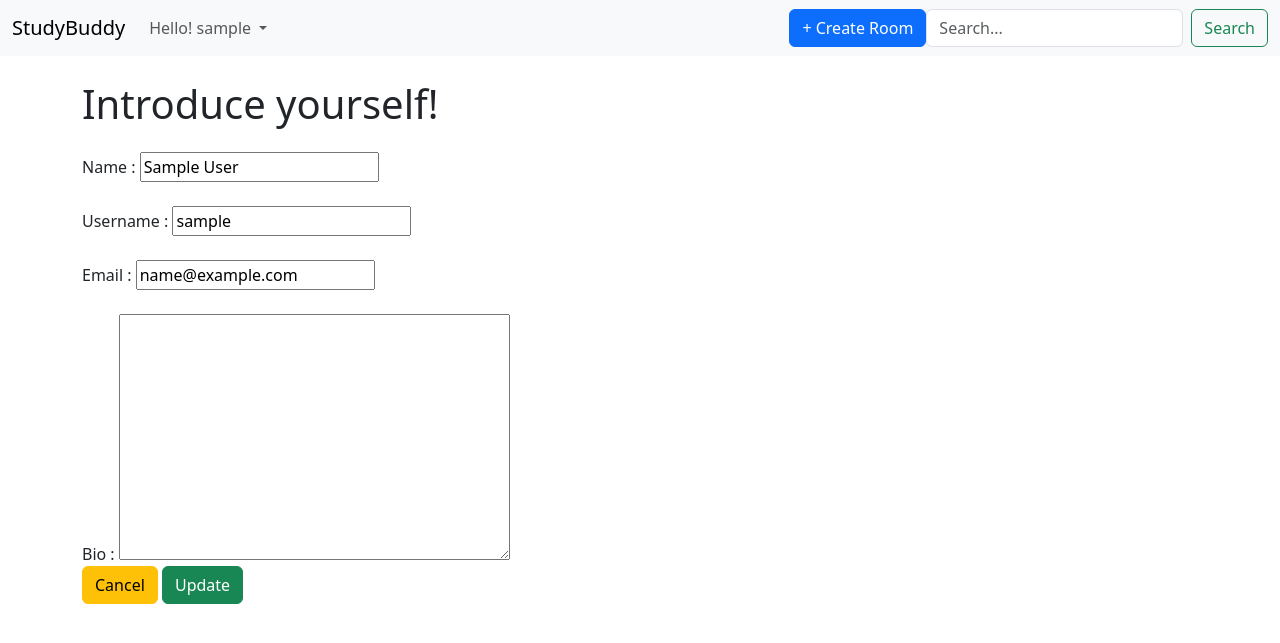
After one commit to piyakker/StudyBuddy, a Django app: page /update-user/ in a window 1280 px wide. The commit adds this page. Shown: the top 643 px of the page. Run offline with Django 3.2, Linux system fonts and the light colour scheme; the visitor is signed in with stand-in values (Sample User, id 1).

Commit message:
add edit user function and page

```diff
--- a/base/forms.py
+++ b/base/forms.py
@@ -11,3 +11,9 @@ class RoomForm(ModelForm):
     class Meta:
         model = Room
         fields = '__all__'
+
+
+class UserForm(ModelForm):
+    class Meta:
+        model = User
+        fields = ['name', 'username', 'email', 'bio']
--- /dev/null
+++ b/base/templates/base/update-user.html
@@ -0,0 +1,57 @@
+{% extends 'main.html' %}
+
+{% block content %}
+<div class="container mt-4">
+    <h1>Introduce yourself!</h1>
+    <form class="form" action="" method="POST">
+        {% csrf_token %}
+        {% for field in form %}
+        <div class="mt-4">
+            <label>{{ field.label }} : </label>
+            {{ field }}
+        </div>
+        {% endfor %}
+        <div class="form__action">
+            <a class="btn btn-warning" href="{% url 'user-profile' request.user.id %}">Cancel</a>
+            <button class="btn btn-success" type="submit">Update</button>
+        </div>
+    </form>
+</div>
+
+    <!-- <main class="update-account layout">
+        <div class="container">
+            <div class="layout__box">
+                <div class="layout__boxHeader">
+                    <div class="layout__boxTitle">
+                        <a href="{{ request.META.HTTP_REFERER }}">
+                            <svg version="1.1" xmlns="http://www.w3.org/2000/svg" width="32" height="32"
+                                viewBox="0 0 32 32">
+                                <title>arrow-left</title>
+                                <path
+                                    d="M13.723 2.286l-13.723 13.714 13.719 13.714 1.616-1.611-10.96-10.96h27.625v-2.286h-27.625l10.965-10.965-1.616-1.607z">
+                                </path>
+                            </svg>
+                        </a>
+                        <h3>Edit your profile</h3>
+                    </div>
+                </div>
+                <div class="layout__body">
+                    <form class="form" action="" method="POST" enctype="multipart/form-data">
+                      {% csrf_token %}
+                      {% for field in form %}
+                        <div class="form__group">
+                            <label for="profile_pic">{{ field.label }}</label>
+                            {{ field }}
+                        </div>
+                      {% endfor %}
+                        <div class="form__action">
+                            <a class="btn btn--dark" href="{% url 'user-profile' request.user.id %}">Cancel</a>
+                            <button class="btn btn--main" type="submit">Update</button>
+                        </div>
+                    </form>
+                </div>
+            </div>
+        </div>
+      </div>
+    </main> -->
+{% endblock %}
--- a/base/urls.py
+++ b/base/urls.py
@@ -7,6 +7,7 @@ urlpatterns = [
     path('logout/', views.logoutUser, name='logout'),
     path('register/', views.registerPage, name='register'),
     path('profile/<str:pk>', views.userProfile, name='user-profile'),
+    path('update-user/', views.updateUser, name='update-user'),
 
     path('', views.home, name='home'),
     path('rooms/<str:pk>', views.room, name='room'),
--- a/base/views.py
+++ b/base/views.py
@@ -4,7 +4,7 @@ from django.http import HttpResponse
 from django.contrib import messages
 from django.contrib.auth.decorators import login_required
 from django.contrib.auth import authenticate, login, logout
-from .forms import RoomForm, MyUserCreatinForm
+from .forms import RoomForm, MyUserCreatinForm, UserForm
 from .models import Room, Topic, User, Message
 
 # Create your views here.
@@ -89,6 +89,19 @@ def userProfile(request, pk):
     context = {'user': user, 'rooms': rooms, 'room_messages': room_messages, 'topics': topics}
     return render(request, 'base/profile.html', context)
 
+
+@login_required(login_url='login')
+def updateUser(request):
+    user = request.user
+    form = UserForm(instance=user)
+    if request.method == 'POST':
+        form = UserForm(request.POST, instance=user)
+        if form.is_valid():
+            form.save()
+            return redirect('user-profile', pk=user.id)
+    context = {'form': form}
+    return render(request, 'base/update-user.html', context)
+
 @login_required(login_url='/login')
 def createRoom(request):
     form = RoomForm()
```
Also changed, not shown: base/templates/base/profile.html (+8 -1 lines).
